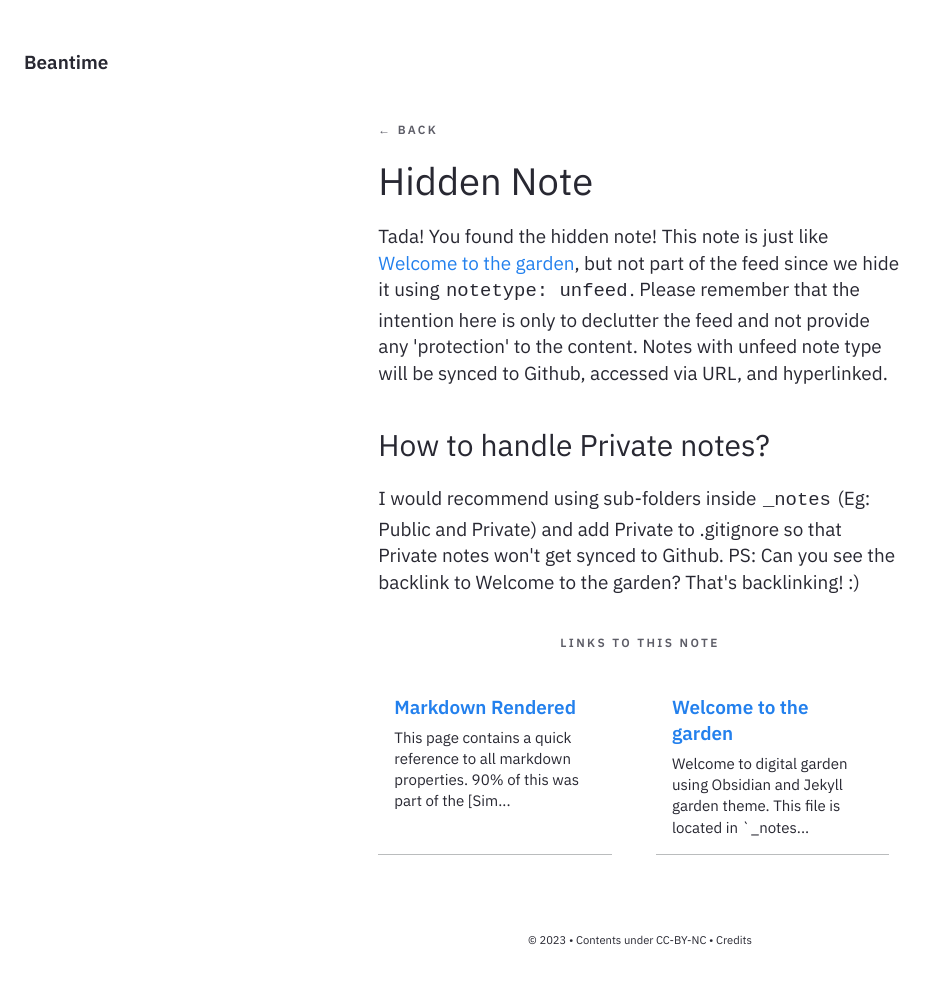
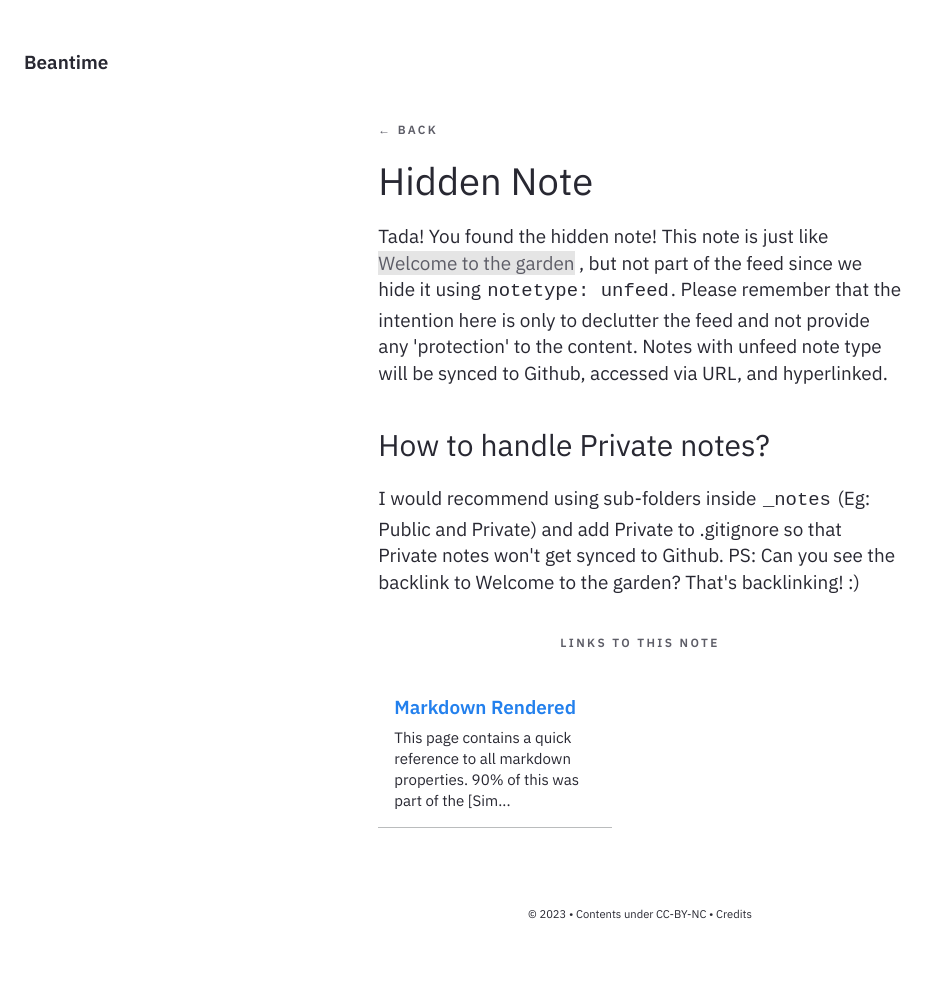
Before and after one commit to IrisLiu-00/dndnotes, a Jekyll site: the page built from _notes/Public/Hidden Note.md, in a window 1280 px wide. Shown: the whole page, without its empty margins (0-939 px from the left). Built offline with Jekyll 4.4.1, drawn with Linux system fonts in a browser that asks for light colours; after the commit the page ends 962 px from its top, so only the background shows below that.

```diff
--- a/_includes/Homepage.html
+++ b/_includes/Homepage.html
@@ -1,5 +1,5 @@
 
-<!--Static Page : pages/index.md-->
+<!--Static Page : _notes/Home.md-->
 
 
 <div class="home-intro">
--- a/_notes/Public/Welcome to the garden.md
+++ /dev/null
@@ -1,9 +0,0 @@
----
-title : Welcome to the garden
-feed: show
-date : 15-04-2021
----
-
-Welcome to digital garden using Obsidian and Jekyll garden theme. This file is located in `_notes/Public`. Check the <a href="{{'/notes' | relative_url}}"> demo </a>, <a href="{{'/post/features' | relative_url}}"> features </a> to know more.
-
-Check [[Hidden Note]] to know how to create notes which won't appear on the feed!
```
Also changed, not shown: _notes/Public/Credits.md (deleted, +0 -21 lines), _notes/Public/Home.md (renamed from pages/index.md, +2 -0 lines).
